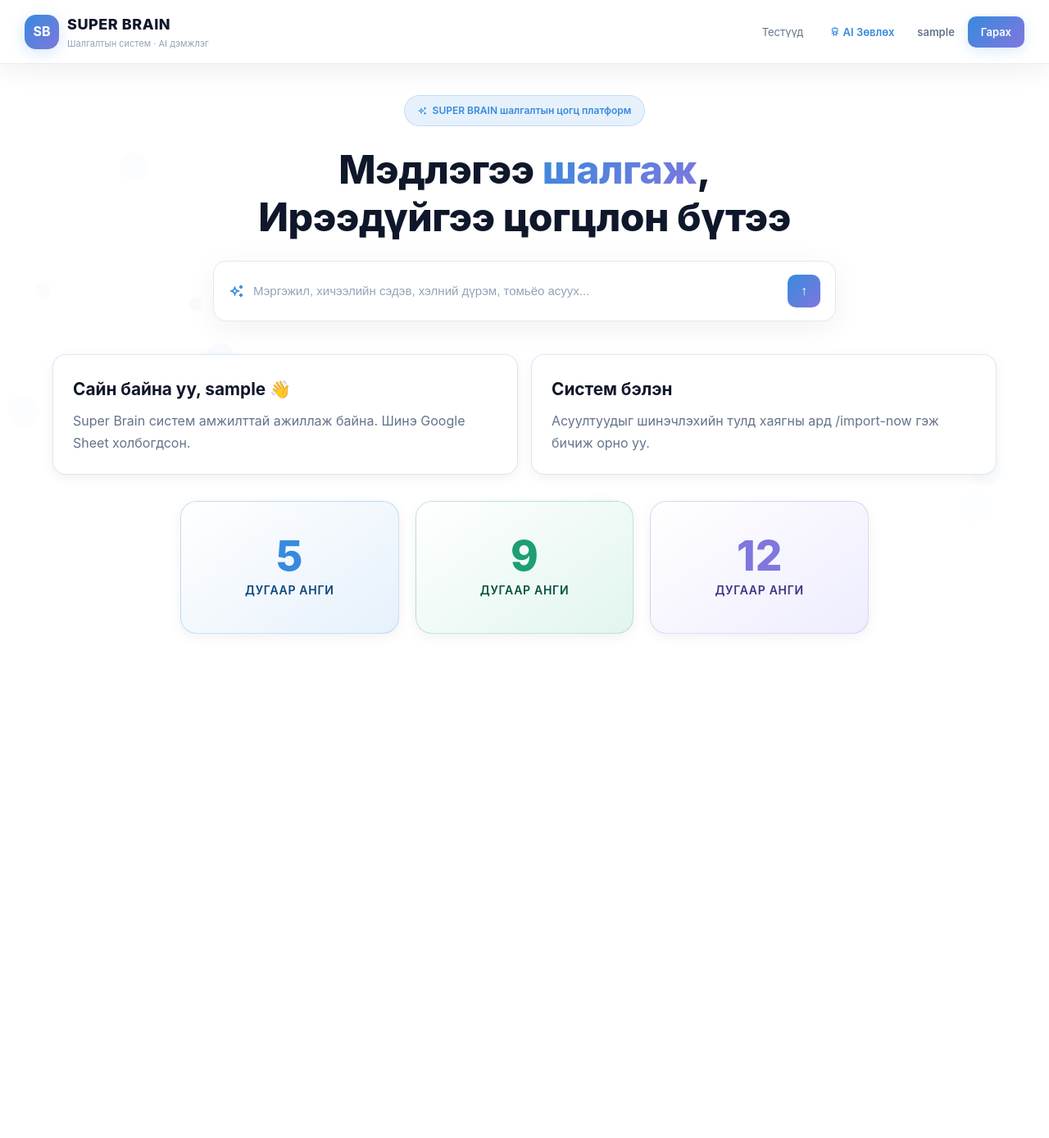
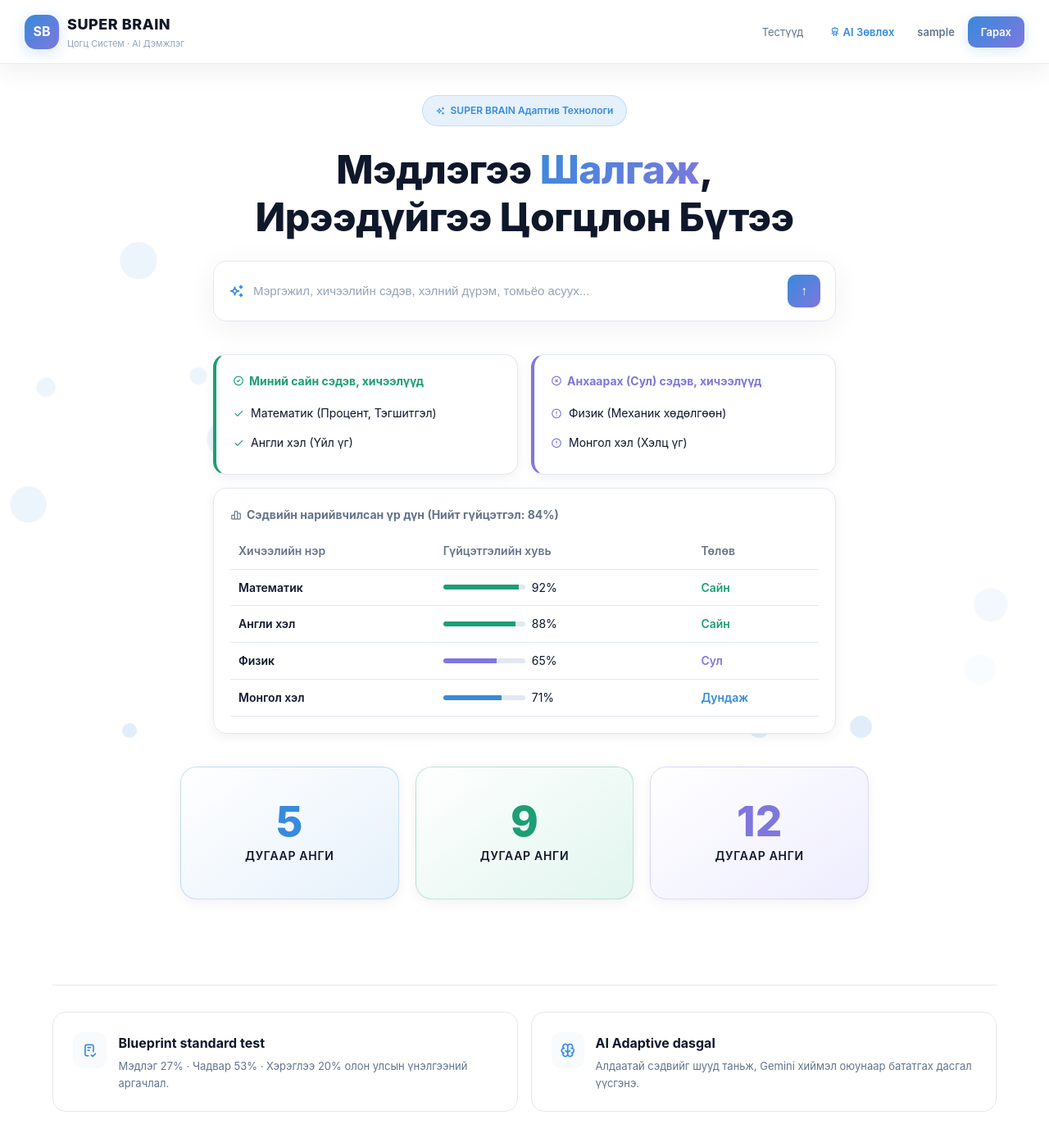
Before and after one commit to badamaa611/capstone3team, a Flask app: page / in a window 1280 px wide. Shown: the whole page at 82% size. Before the commit the page ends 773 px from the top, so only its background shows below. Run offline with Flask 3, Linux system fonts and the light colour scheme; the visitor is signed in with stand-in values (Sample User, id 1).

Commit message:
бөасхролдп

```diff
--- a/app.py
+++ b/app.py
@@ -2,14 +2,14 @@ import os
 import google.generativeai as genai
 from flask import Flask, render_template, request, redirect, url_for, flash
 from flask_sqlalchemy import SQLAlchemy
-from flask_login import LoginManager, UserMixin
+from flask_login import LoginManager, UserMixin, current_user
 from flask_bcrypt import Bcrypt
 
 # 1. Аппликейшн үүсгэх болон тохиргоо
 app = Flask(__name__)
 app.config['SECRET_KEY'] = 'super-brain-secret-key-2026'
 
-# Gemini API тохиргоо (Render Environment-ээс уншина)
+# Gemini API тохиргоо
 GEMINI_API_KEY = os.environ.get("GEMINI_API_KEY")
 genai.configure(api_key=GEMINI_API_KEY)
 
@@ -20,7 +20,8 @@ instance_path = os.path.join(basedir, 'instance')
 if not os.path.exists(instance_path):
     os.makedirs(instance_path, exist_ok=True)
 
-app.config['SQLALCHEMY_DATABASE_URI'] = 'sqlite:///' + os.path.join(instance_path, 'user.db')
+db_path = os.path.join(instance_path, 'user.db')
+app.config['SQLALCHEMY_DATABASE_URI'] = 'sqlite:///' + db_path
 app.config['SQLALCHEMY_TRACK_MODIFICATIONS'] = False
 
 # 2. Сангуудыг аппликейшнтэй холбох
@@ -48,14 +49,53 @@ def load_user(user_id):
 from auth import auth as auth_blueprint
 app.register_blueprint(auth_blueprint, url_prefix='/auth')
 
-# Өгөгдлийн санг шалгаж, зөвхөн байхгүй бол үүсгэх
+# 🔥 ХАМГИЙН ЧУХАЛ: Өгөгдлийн сан устдаг алдааг засав (Зөвхөн файл байхгүй бол үүсгэнэ)
 with app.app_context():
-    db.create_all()
+    if not os.path.exists(db_path):
+        db.create_all()
 
 # 5. Үндсэн хуудаснууд
-@app.route('/')
+@app.route('/', methods=['GET', 'POST'])
 def index():
-    return render_template('index.html')
+    ai_response = None
+    user_prompt = None
+
+    # Сурагчийн дүнгийн задаргааны үзүүлэн дата (Эдгээрийг дараа нь өгөгдлийн сантай холбож болно)
+    student_stats = {
+        'total_score': '84%',
+        'total_tests': 12,
+        'strong_topics': ['Математик (Процент, Тэгшитгэл)', 'Англи хэл (Үйл үг)'],
+        'weak_topics': ['Физик (Механик хөдөлгөөн)', 'Монгол хэл (Хэлц үг)'],
+        'details': [
+            {'subject': 'Математик', 'score': 92, 'status': 'Сайн', 'color': 'var(--green2)'},
+            {'subject': 'Англи хэл', 'score': 88, 'status': 'Сайн', 'color': 'var(--green2)'},
+            {'subject': 'Физик', 'score': 65, 'status': 'Сул', 'color': 'var(--purple2)'},
+            {'subject': 'Монгол хэл', 'score': 71, 'status': 'Дундаж', 'color': 'var(--blue2)'}
+        ]
+    }
+
+    if request.method == 'POST' and 'prompt' in request.form:
+        user_prompt = request.form.get('prompt')
+        try:
+            model = genai.GenerativeModel(model_name="models/gemini-1.5-flash-latest")
+            system_instruction = (
+                "Чи бол Super Brain системийн ухаалаг AI туслах багш байна. "
+                "Сурагчид чамаас мэргэжил сонголт, шалгалтын сэдэв, монгол/англи хэлний дүрэм, "
+                "математик/физикийн томьёо асууна. Чи хариултыг маш тодорхой, ойлгомжтой, "
+                "сурагчдад урам зориг өгөхүйцээр, цэгцтэй (bullet points ашиглан) монгол хэлээр хариулна уу."
+            )
+            full_prompt = f"{system_instruction}\n\nАсуулт: {user_prompt}"
+            response = model.generate_content(full_prompt)
+            ai_response = response.text
+        except Exception as e:
+            try:
+                model = genai.GenerativeModel("gemini-pro")
+                response = model.generate_content(f"Хариултыг монголоор цэгцтэй өгнө үү. Асуулт: {user_prompt}")
+                ai_response = response.text
+            except Exception as inner_e:
+                ai_response = f"Уучлаарай, AI системтэй холбогдоход алдаа гарлаа: {str(inner_e)}"
+
+    return render_template('index.html', prompt=user_prompt, ai_response=ai_response, stats=student_stats)
 
 @app.route('/tests')
 def tests():
@@ -65,34 +105,5 @@ def tests():
 def ai_chat():
     return "<h3>AI Зөвлөх систем (Удахгүй нэмэгдэнэ)</h3><a href='/'>Нүүр хуудас руу буцах</a>"
 
-# 6. Хиймэл оюуны хайлтын зам
-@app.route('/ai-search', methods=['POST'])
-def ai_search():
-    user_prompt = request.form.get('prompt')
-    if not user_prompt:
-        return redirect(url_for('index'))
-
-    try:
-        system_instruction = (
-            "Чи бол Super Brain системийн ухаалаг AI туслах багш байна. "
-            "Сурагчид чамаас мэргэжил сонголт, шалгалтын сэдэв, монгол/англи хэлний дүрэм, "
-            "дотоод болон олон улсын шалгалтын удирдамж, математик/физикийн томьёо асууна. "
-            "Чи хариултыг маш тодорхой, ойлгомжтой, сурагчдад урам зориг өгөхүйцээр, "
-            "цэгцтэй (bullet points ашиглан) монгол хэлээр хариулна уу."
-        )
-
-        model = genai.GenerativeModel(
-            model_name="gemini-1.5-flash",
-            system_instruction=system_instruction
-        )
-
-        response = model.generate_content(user_prompt)
-        ai_response = response.text
-
-    except Exception as e:
-        ai_response = f"Уучлаарай, AI системтэй холбогдоход алдаа гарлаа: {str(e)}"
-
-    return render_template('ai_result.html', prompt=user_prompt, response=ai_response)
-
 if __name__ == '__main__':
     app.run(debug=True)
--- a/templates/index.html
+++ b/templates/index.html
@@ -3,34 +3,35 @@
 <head>
   <meta charset="UTF-8">
   <meta name="viewport" content="width=device-width, initial-scale=1.0">
-  <title>SUPER BRAIN - Цогц систем</title>
+  <title>SUPER BRAIN - Цогц Систем</title>
   <link rel="stylesheet" href="https://cdn.jsdelivr.net/npm/@tabler/icons-webfont@latest/tabler-icons.min.css">
   <style>
     *{box-sizing:border-box;margin:0;padding:0}
     html{scroll-behavior:smooth}
     body{background:var(--bg,#ffffff);min-height:100vh;position:relative;overflow-x:hidden;transition:background .3s,color .3s;font-family:-apple-system,BlinkMacSystemFont,'Segoe UI',sans-serif;font-size:16px;line-height:1.7;color:#0f172a;padding-top:76px}
 
-    /* --- Арын дэвсгэрийн бөмбөлөг эффект --- */
+    /* --- Бөмбөлөг эффект засав --- */
     .bubbles {
       position: fixed;
       top: 0;
       left: 0;
       width: 100%;
       height: 100%;
-      z-index: -1;
+      z-index: 0; /* Дарааллыг зөв болгов */
       pointer-events: none;
     }
     .bubble {
       position: absolute;
       border-radius: 50%;
-      background: rgba(57, 138, 221, 0.05);
+      background: rgba(57, 138, 221, 0.15); /* Тод болгов */
       animation: float-up 12s infinite linear;
-      bottom: -50px;
+      bottom: -100px;
     }
     @keyframes float-up {
-      0% { transform: translateY(0) scale(1); opacity: 0; }
-      50% { opacity: 0.6; }
-      100% { transform: translateY(-110vh) scale(1.2); opacity: 0; }
+      0% { transform: translateY(0) scale(0.8); opacity: 0; }
+      20% { opacity: 0.6; }
+      80% { opacity: 0.6; }
+      100% { transform: translateY(-120vh) scale(1.2); opacity: 0; }
     }
 
     :root{
@@ -52,8 +53,8 @@
       --card-bg:#1e293b;
     }
 
+    .container { position: relative; z-index: 10; max-width:1200px; margin:0 auto; padding:0 24px }
     .nav{display:flex;justify-content:space-between;align-items:center;padding:15px 30px;border-bottom:1px solid rgba(15,23,42,0.08);background:rgba(255,255,255,0.92);backdrop-filter:blur(20px);-webkit-backdrop-filter:blur(20px);position:fixed;top:0;left:0;right:0;width:100%;z-index:150;box-shadow:0 10px 30px rgba(15,23,42,0.06);transition: background 0.3s}
-    .dark .nav{background:rgba(15,23,42,0.92);border-bottom:1px solid rgba(255,255,255,0.08)}
     .logo-a{display:flex;align-items:center;gap:10px;cursor:pointer;text-decoration:none}
     .logo-box{width:42px;height:42px;border-radius:14px;background:linear-gradient(135deg,#378ADD,#7F77DD);display:flex;align-items:center;justify-content:center;font-size:16px;font-weight:700;color:#fff;flex-shrink:0;box-shadow:0 4px 18px rgba(55,138,221,0.22)}
     .logo-name{font-size:18px;font-weight:800;color:var(--text);letter-spacing:.03em;text-transform:uppercase}
@@ -62,15 +63,9 @@
     .nl{font-size:13px;color:var(--text2);padding:7px 12px;border-radius:8px;border:none;background:transparent;cursor:pointer;transition:all .15s;text-decoration:none}
     .nl:hover{background:var(--bg2);color:var(--text)}
 
-    .tbtn{width:46px;height:26px;border-radius:14px;border:.5px solid var(--border);background:var(--bg2);cursor:pointer;position:relative;transition:all .3s;flex-shrink:0;padding:0;display:flex;align-items:center;justify-content:center}
-    .tbtn::after{content:'☀️';position:absolute;top:3px;left:4px;width:18px;height:18px;border-radius:50%;display:flex;align-items:center;justify-content:center;font-size:11px;transition:all .3s}
-    .dark .tbtn{background:#1e3a5f;border-color:rgba(255,255,255,0.18)}
-    .dark .tbtn::after{content:'🌙';left:22px}
-
     .nbtn{font-size:13px;padding:8px 16px;border-radius:10px;background:linear-gradient(135deg,#378ADD,#7F77DD);color:#fff;border:none;cursor:pointer;font-weight:600;transition:all .18s;box-shadow:0 4px 16px rgba(55,138,221,0.18);text-decoration:none;display:inline-flex;align-items:center}
     .nbtn:hover{opacity:.92;transform:translateY(-1px)}
 
-    .container{max-width:1200px;margin:0 auto;padding:0 24px}
     .hero{padding:2.5rem 0 2rem;text-align:center;margin-top:0}
     .htag{display:inline-flex;align-items:center;gap:6px;font-size:12px;color:var(--blue2);background:var(--blue1);padding:8px 16px;border-radius:99px;margin-bottom:1.5rem;border:.5px solid rgba(55,138,221,0.2);font-weight:600}
     .hh{font-size:3rem;font-weight:800;display:block;margin:0 auto 1.5rem;max-width:100%;color:var(--text);line-height:1.2;letter-spacing:-0.5px}
@@ -84,11 +79,74 @@
     .ai-input{flex:1;border:none;background:transparent;font-size:15px;color:var(--text);outline:none;min-width:0}
     .ai-input::placeholder{color:var(--text3)}
     .ai-send{width:40px;height:40px;border-radius:10px;background:linear-gradient(135deg,#378ADD,#7F77DD);border:none;color:#fff;display:flex;align-items:center;justify-content:center;cursor:pointer;flex-shrink:0;transition:all .15s;font-size:16px;font-weight:bold}
-    .ai-send:hover{opacity:.92;transform:scale(1.05)}
+
+    .ai-response-box {
+      margin-top: 15px;
+      padding: 20px;
+      background: var(--bg2);
+      border-top: 1px solid var(--border);
+      text-align: left;
+      font-size: 14px;
+      color: var(--text);
+      line-height: 1.8;
+      white-space: pre-wrap;
+    }
+
+    /* --- Сурагчийн дүн, задаргаа харуулах шинэ хэсэг --- */
+    .dashboard-section {
+      max-width: 760px;
+      margin: 0 auto 2.5rem;
+      text-align: left;
+    }
+    .dash-grid {
+      display: grid;
+      grid-template-columns: 1fr 1fr;
+      gap: 16px;
+      margin-bottom: 16px;
+    }
+    .dash-card {
+      background: var(--surface);
+      border: 1px solid var(--border);
+      border-radius: 16px;
+      padding: 20px;
+      box-shadow: 0 4px 15px var(--shadow);
+    }
+    .dash-title {
+      font-size: 14px;
+      font-weight: 700;
+      color: var(--text2);
+      margin-bottom: 10px;
+      display: flex;
+      align-items: center;
+      gap: 6px;
+    }
+    .topic-list {
+      list-style: none;
+      padding: 0;
+    }
+    .topic-list li {
+      font-size: 14px;
+      padding: 6px 0;
+      color: var(--text);
+      display: flex;
+      align-items: center;
+      gap: 8px;
+    }
+    .stat-table {
+      width: 100%;
+      border-collapse: collapse;
+      margin-top: 8px;
+    }
+    .stat-table th, .stat-table td {
+      padding: 10px;
+      text-align: left;
+      font-size: 14px;
+      border-bottom: 1px solid var(--border);
+    }
+    .stat-table th { color: var(--text2); font-weight: 600; }
 
     .grade-row{display:grid;grid-template-columns:repeat(3,minmax(0,1fr));gap:20px;max-width:840px;margin:0 auto 2.5rem}
     .gc{border-radius:20px;padding:2.5rem 1.5rem;cursor:pointer;text-align:center;transition:all .25s cubic-bezier(0.4, 0, 0.2, 1);position:relative;overflow:hidden;border:1px solid var(--border);min-height:160px;display:flex;flex-direction:column;justify-content:center;box-shadow:0 4px 15px var(--shadow)}
-    .gc:hover{transform:translateY(-8px);box-shadow:0 12px 24px rgba(15,23,42,0.1)}
 
     .g5{background:linear-gradient(145deg,var(--surface),var(--blue1));border-color:rgba(55,138,221,0.25)}
     .g9{background:linear-gradient(145deg,var(--surface),var(--green1));border-color:rgba(29,158,117,0.25)}
@@ -96,23 +154,15 @@
     .gn{font-size:3.2rem;font-weight:800;display:block;line-height:1;margin-bottom:0.3rem}
     .gl{font-size:14px;display:block;font-weight:600;text-transform:uppercase;letter-spacing:0.05em}
     .g5 .gn{color:var(--blue2)}.g9 .gn{color:var(--green2)}.g12 .gn{color:var(--purple2)}
-    .g5 .gl{color:var(--blue3)}.g9 .gl{color:var(--green3)}.g12 .gl{color:var(--purple3)}
-
-    .welcome-row{display:grid;grid-template-columns:1fr 1fr;gap:16px;max-width:100%;margin:1.5rem auto 2rem}
-    .welcome-card{background:var(--surface);border:1px solid rgba(55,138,221,0.2);border-radius:16px;padding:1.5rem;display:flex;flex-direction:column;justify-content:center;box-shadow:0 4px 15px var(--shadow);text-align:left;}
-    .welcome-card p{margin:0;color:var(--text2);font-size:1rem}
-    .welcome-card strong{display:block;font-size:1.3rem;color:var(--text);margin-bottom:0.5rem}
 
     .div{border:none;border-top:.5px solid var(--border);margin:2rem 0}
-
-    .fg{display:grid;grid-template-columns:1fr 1fr;gap:16px}
+    .fg{display:grid;grid-template-columns:1fr 1fr;gap:16px;margin-bottom: 2rem;}
     .fc{border:.5px solid var(--border);border-radius:16px;padding:1.5rem;background:var(--surface);display:flex;gap:14px;align-items:flex-start}
-    .fi{width:44px;height:44px;border-radius:12px;background:var(--bg2);display:flex;align-items:center;justify-content:center;flex-shrink:0;color:var(--blue2);font-size:20px}
+    .fi{width:44px;height:44px;border-radius:12px;background:var(--bg2);display:flex;align-items:center;justify-content:center;color:var(--blue2);font-size:20px}
     .ft{font-size:16px;font-weight:700;color:var(--text);margin:0 0 4px}
     .fd{font-size:13px;color:var(--text2);margin:0;line-height:1.6}
 
-    @media(max-width:1024px){.fg{grid-template-columns:1fr}}
-    @media(max-width:760px){.hh{font-size:2.2rem}.grade-row{grid-template-columns:1fr}.nav{padding:12px 18px}.welcome-row{grid-template-columns:1fr}}
+    @media(max-width:760px){.hh{font-size:2.2rem}.grade-row, .dash-grid, .fg{grid-template-columns:1fr}}
   </style>
 </head>
 <body>
@@ -124,7 +174,7 @@
       <div class="logo-box">SB</div>
       <div>
         <span class="logo-name">Super Brain</span>
-        <span class="logo-tag">Шалгалтын систем · AI дэмжлэг</span>
+        <span class="logo-tag">Цогц Систем · AI Дэмжлэг</span>
       </div>
     </a>
     <div class="nr">
@@ -140,70 +190,110 @@
   </nav>
 
   <div class="container">
-    {% with messages = get_flashed_messages(with_categories=true) %}
-      {% if messages %}
-        {% for cat, msg in messages %}
-          <div class="alert alert-{{ cat }}" style="margin-top:1rem; padding:12px; border-radius:10px; background:var(--blue1); color:var(--text)">{{ msg }}</div>
-        {% endfor %}
-      {% endif %}
-    {% endwith %}
-
     <div class="hero">
-      <div class="htag"><i class="ti ti-sparkles"></i> SUPER BRAIN шалгалтын цогц платформ</div>
-      <h1 class="hh">Мэдлэгээ <span class="gr">шалгаж</span>,<br>Ирээдүйгээ цогцлон бүтээ</h1>
+      <div class="htag"><i class="ti ti-sparkles"></i> SUPER BRAIN Адаптив Технологи</div>
+      <h1 class="hh">Мэдлэгээ <span class="gr">Шалгаж</span>,<br>Ирээдүйгээ Цогцлон Бүтээ</h1>
 
       <div class="ai-search-wrap">
-        <form action="/ai-search" method="POST" class="ai-search-box">
+        <div class="ai-search-box">
+          <form action="/" method="POST" style="width: 100%;">
             <div class="ai-input-row">
               <i class="ti ti-sparkles ai-icon" aria-hidden="true"></i>
-            <input class="ai-input" name="prompt" id="aiInput" required placeholder="Мэргэжил, хичээлийн сэдэв, хэлний дүрэм, томьёо асуух..." />
+              <input class="ai-input" name="prompt" id="aiInput" required value="{% if prompt %}{{ prompt }}{% endif %}" placeholder="Мэргэжил, хичээлийн сэдэв, хэлний дүрэм, томьёо асуух..." />
               <button type="submit" class="ai-send">↑</button>
             </div>
           </form>
+
+          {% if ai_response %}
+            <div class="ai-response-box">
+              <strong><i class="ti ti-robot"></i> Super Brain AI Хариулт:</strong>
+              <div style="margin-top: 10px;">{{ ai_response }}</div>
+            </div>
+          {% endif %}
+        </div>
       </div>
 
       {% if current_user.is_authenticated %}
-        <div class="welcome-row">
-          <div class="welcome-card">
-            <strong>Сайн байна уу, {{ current_user.ner }} 👋</strong>
-            <p>Super Brain систем амжилттай ажиллаж байна. Шинэ Google Sheet холбогдсон.</p>
+        <div class="dashboard-section">
+          <div class="dash-grid">
+            <div class="dash-card" style="border-left: 4px solid var(--green2);">
+              <div class="dash-title" style="color: var(--green2);"><i class="ti ti-circle-check"></i> Миний сайн сэдэв, хичээлүүд</div>
+              <ul class="topic-list">
+                {% for topic in stats.strong_topics %}
+                  <li><i class="ti ti-check" style="color: var(--green2);"></i> {{ topic }}</li>
+                {% endfor %}
+              </ul>
             </div>
-          <div class="welcome-card">
-            <strong>Систем бэлэн</strong>
-            <p>Асуултуудыг шинэчлэхийн тулд хаягны ард /import-now гэж бичиж орно уу.</p>
+            <div class="dash-card" style="border-left: 4px solid var(--purple2);">
+              <div class="dash-title" style="color: var(--purple2);"><i class="ti ti-circle-x"></i> Анхаарах (Сул) сэдэв, хичээлүүд</div>
+              <ul class="topic-list">
+                {% for topic in stats.weak_topics %}
+                  <li><i class="ti ti-alert-circle" style="color: var(--purple2);"></i> {{ topic }}</li>
+                {% endfor %}
+              </ul>
+            </div>
+          </div>
+
+          <div class="dash-card">
+            <div class="dash-title"><i class="ti ti-chart-bar"></i> Сэдвийн нарийвчилсан үр дүн (Нийт гүйцэтгэл: {{ stats.total_score }})</div>
+            <table class="stat-table">
+              <thead>
+                <tr>
+                  <th>Хичээлийн нэр</th>
+                  <th>Гүйцэтгэлийн хувь</th>
+                  <th>Төлөв</th>
+                </tr>
+              </thead>
+              <tbody>
+                {% for detail in stats.details %}
+                <tr>
+                  <td style="font-weight: 600;">{{ detail.subject }}</td>
+                  <td>
+                    <div style="display:flex; align-items:center; gap:8px;">
+                      <div style="background: var(--border); width: 100px; height: 6px; border-radius: 3px; overflow:hidden;">
+                        <div style="background: {{ detail.color }}; width: {{ detail.score }}%; height: 100%;"></div>
+                      </div>
+                      <span>{{ detail.score }}%</span>
+                    </div>
+                  </td>
+                  <td style="color: {{ detail.color }}; font-weight: 600;">{{ detail.status }}</td>
+                </tr>
+                {% endfor %}
+              </tbody>
+            </table>
           </div>
         </div>
       {% endif %}
 
       <div class="grade-row">
-        <div class="gc g5">
-          <span class="gn">5</span>
-          <span class="gl">Дугаар анги</span>
+        <div class="gc g5"><span class="gn">5</span><span class="gl">Дугаар анги</span></div>
+        <div class="gc g9"><span class="gn">9</span><span class="gl">Дугаар анги</span></div>
+        <div class="gc g12"><span class="gn">12</span><span class="gl">Дугаар анги</span></div>
       </div>
-        <div class="gc g9">
-          <span class="gn">9</span>
-          <span class="gl">Дугаар анги</span>
     </div>
-        <div class="gc g12">
-          <span class="gn">12</span>
-          <span class="gl">Дугаар анги</span>
-        </div>
+
+    <hr class="div">
+
+    <div class="fg">
+      <div class="fc"><div class="fi"><i class="ti ti-checklist"></i></div><div><p class="ft">Blueprint standard test</p><p class="fd">Мэдлэг 27% · Чадвар 53% · Хэрэглээ 20% олон улсын үнэлгээний аргачлал.</p></div></div>
+      <div class="fc"><div class="fi"><i class="ti ti-brain"></i></div><div><p class="ft">AI Adaptive dasgal</p><p class="fd">Алдаатай сэдвийг шууд таньж, Gemini хиймэл оюунаар бататгах дасгал үүсгэнэ.</p></div></div>
     </div>
   </div>
 
   <script>
+    // Бөмбөлөг үүсгэх JS кодыг илүү тод, дээр хөвдөг болгож засав
     function createBubbles() {
       const container = document.getElementById('bubble-container');
-      const bubbleCount = 15;
+      const bubbleCount = 20;
       for (let i = 0; i < bubbleCount; i++) {
         let bubble = document.createElement('div');
         bubble.className = 'bubble';
-        let size = Math.random() * 30 + 10;
+        let size = Math.random() * 40 + 15;
         bubble.style.width = size + 'px';
         bubble.style.height = size + 'px';
         bubble.style.left = Math.random() * 100 + '%';
-        bubble.style.animationDelay = Math.random() * 6 + 's';
-        bubble.style.animationDuration = Math.random() * 5 + 7 + 's';
+        bubble.style.animationDelay = Math.random() * 8 + 's';
+        bubble.style.animationDuration = Math.random() * 6 + 8 + 's';
         container.appendChild(bubble);
       }
     }
```
Also changed, not shown: templates/ai_result.html (deleted, +0 -43 lines). Lines whose indentation alone changed are shown as unchanged.
